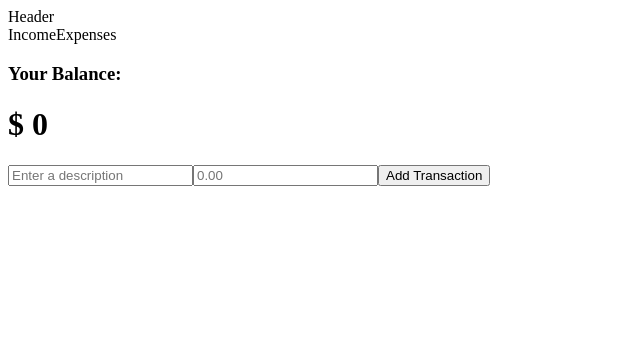
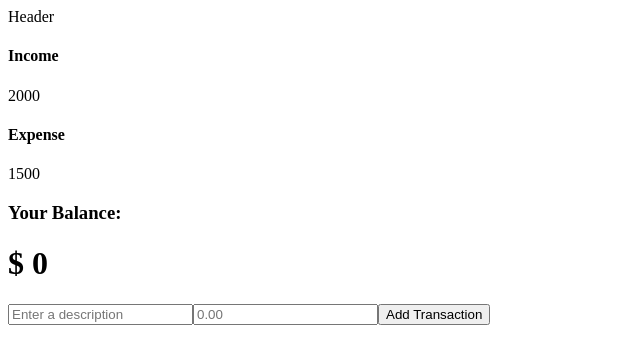
Before and after one commit to franciscod3v/react-expense-tracker, a React (Vite) app: page / in a window 1280 px wide. Shown: the top 364 px of the page, without its empty margins (0-640 px from the left). Built offline with nearby package versions, Linux system fonts and the light colour scheme.

Commit message:
Se crear suma de ingresos

```diff
--- a/src/components/IncomeExpenses.jsx
+++ b/src/components/IncomeExpenses.jsx
@@ -1,7 +1,28 @@
+import { useGlobalState } from "../context/GlobalState"
 
 function IncomeExpenses() {
+
+    const { transactions } = useGlobalState()
+
+    const amounts = transactions.map(transaction => transaction.amount)
+
+    const income = amounts
+                    .filter(amount => amount > 0)
+                    .reduce((acc, item) => (acc += item), 0)
+
+    console.log('Ingresos', income)
+
   return (
-    <div>IncomeExpenses</div>
+    <>
+        <div>
+            <h4>Income</h4>
+            <p>{2000}</p>
+        </div>
+        <div>
+            <h4>Expense</h4>
+            <p>{1500}</p>
+        </div>
+    </>
   )
 }
 
```
